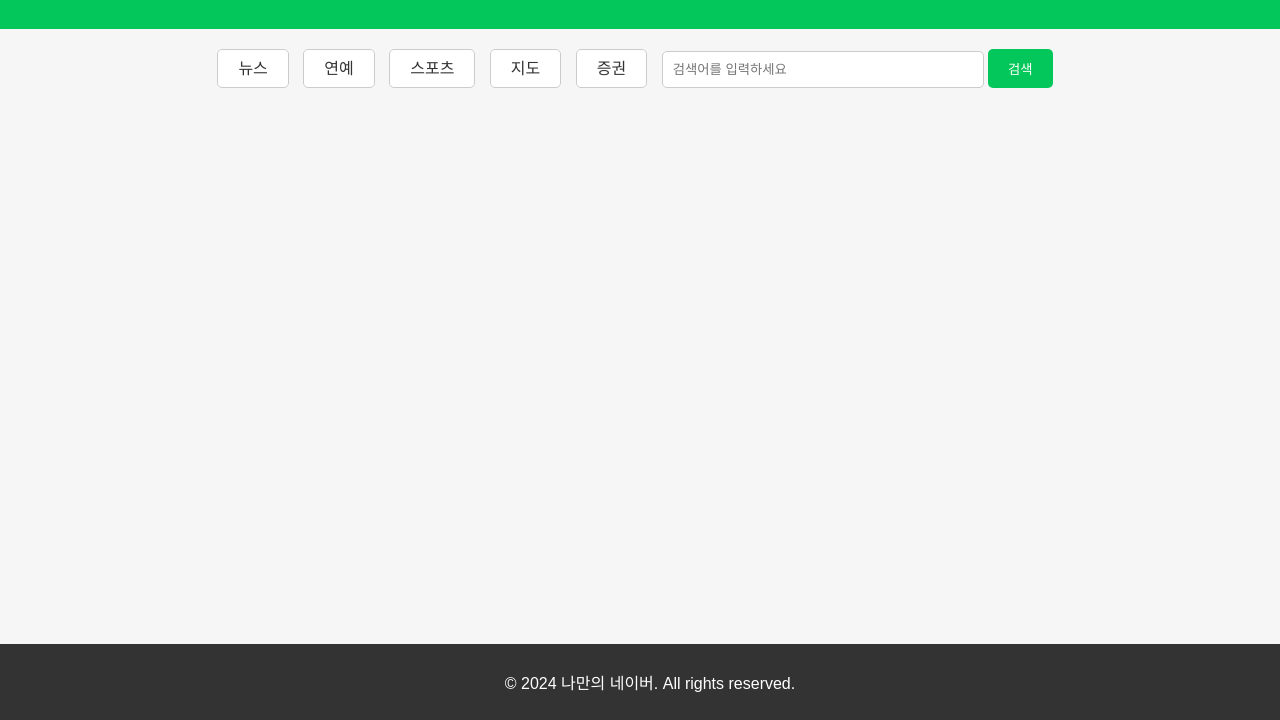
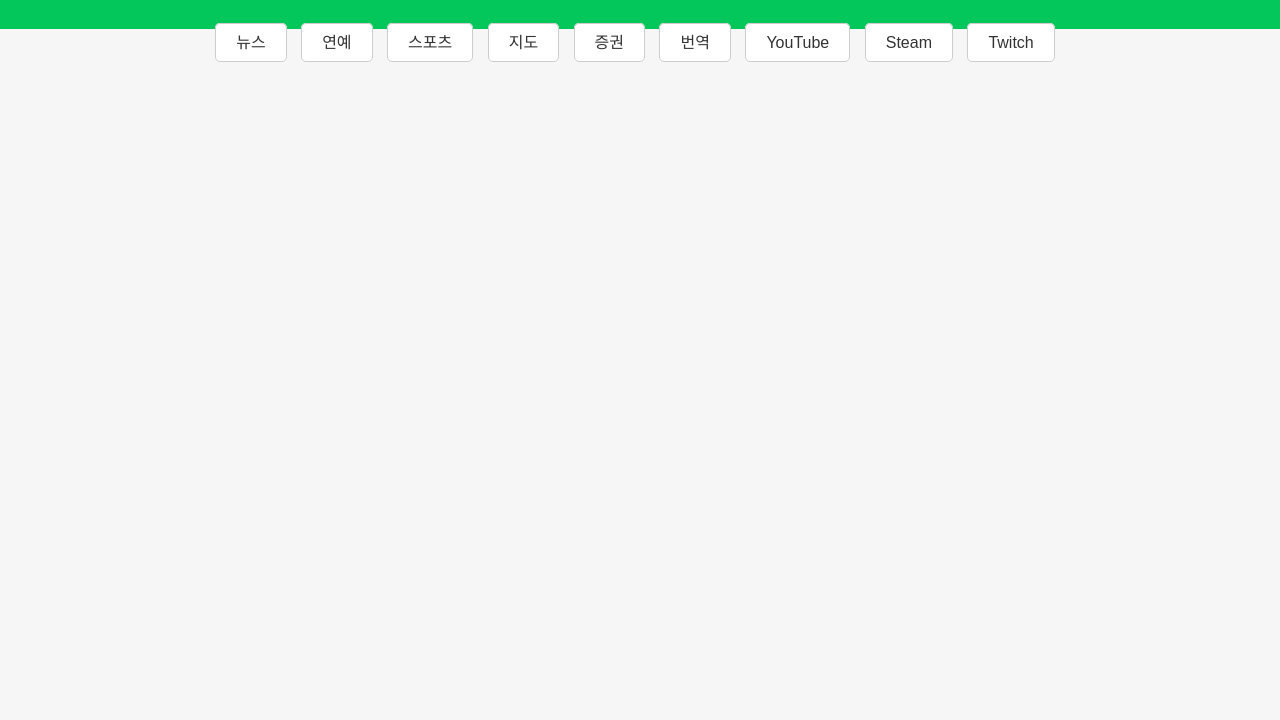
Before and after one commit to rad0708/home, a plain HTML site: page index.html in a window 1280 px wide. Shown: the part 80-800 px from the top of the page. Drawn offline with Linux system fonts and the light colour scheme.

Commit message:
Update index.html

```diff
--- a/index.html
+++ b/index.html
@@ -125,24 +125,8 @@
             <li><a href="https://sports.news.naver.com/">스포츠</a></li>
             <li><a href="https://map.naver.com/">지도</a></li>
             <li><a href="https://finance.naver.com/">증권</a></li>
-            <li>
-                <form action="https://www.google.com/search" method="GET" target="_self" class="search-form">
-                    <input type="text" name="q" placeholder="검색어를 입력하세요">
-                    <input type="submit" value="검색">
-                </form>
-            </li>
-            <!-- 필요한 추가 내비게이션 항목을 여기에 추가할 수 있습니다 -->
-        </ul>
-    </nav>
-
-    <!-- 본문 -->
-    <main>
-        <!-- 여기에 본문 내용을 추가하세요 -->
-    </main>
-
-    <!-- 푸터 -->
-    <footer>
-        <p>&copy; 2024 나만의 네이버. All rights reserved.</p>
-    </footer>
-</body>
-</html>
+            <li><a href="https://papago.naver.com/">번역</a></li>
+            <li><a href="https://www.youtube.com/">YouTube</a></li>
+            <li><a href="https://store.steampowered.com/">Steam</a></li>
+            <li><a href="https://www.twitch.tv/">Twitch</a></li>
+            <!-- 필요한 추가 내비게이션
```
